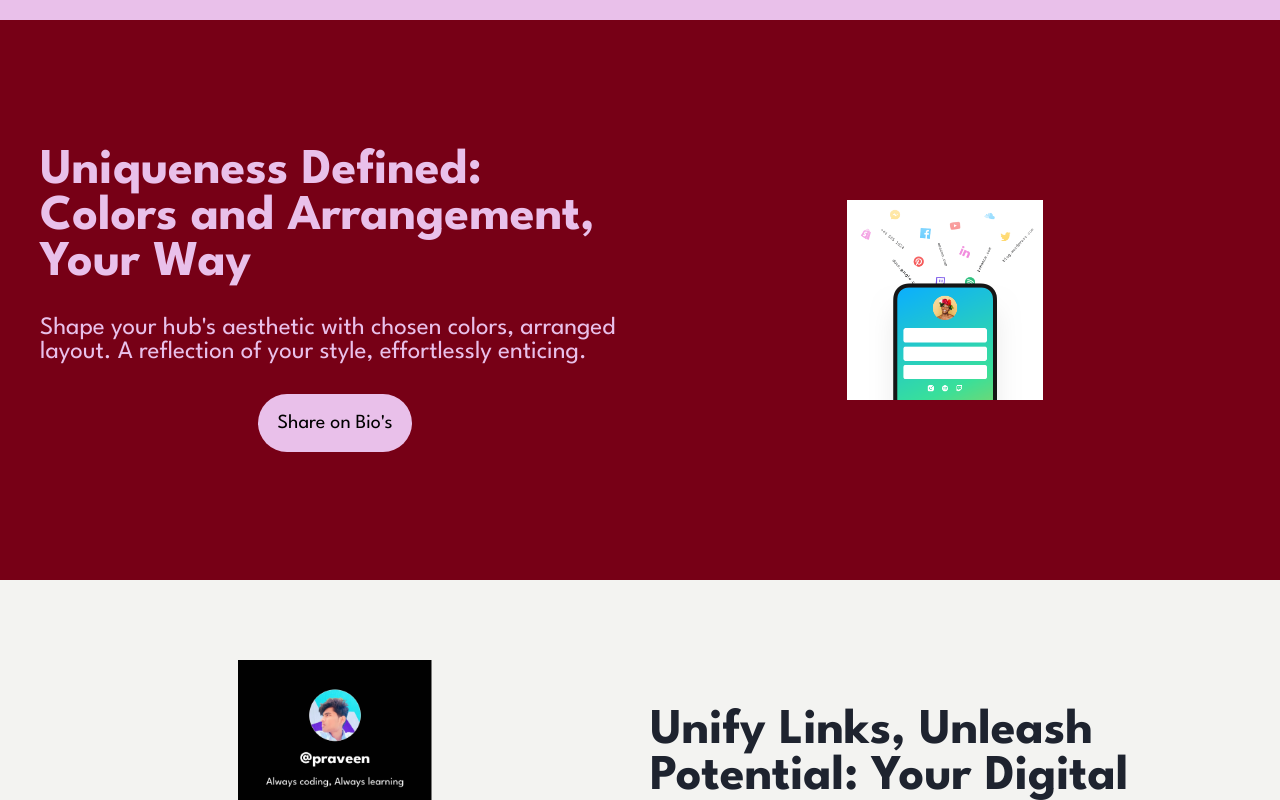
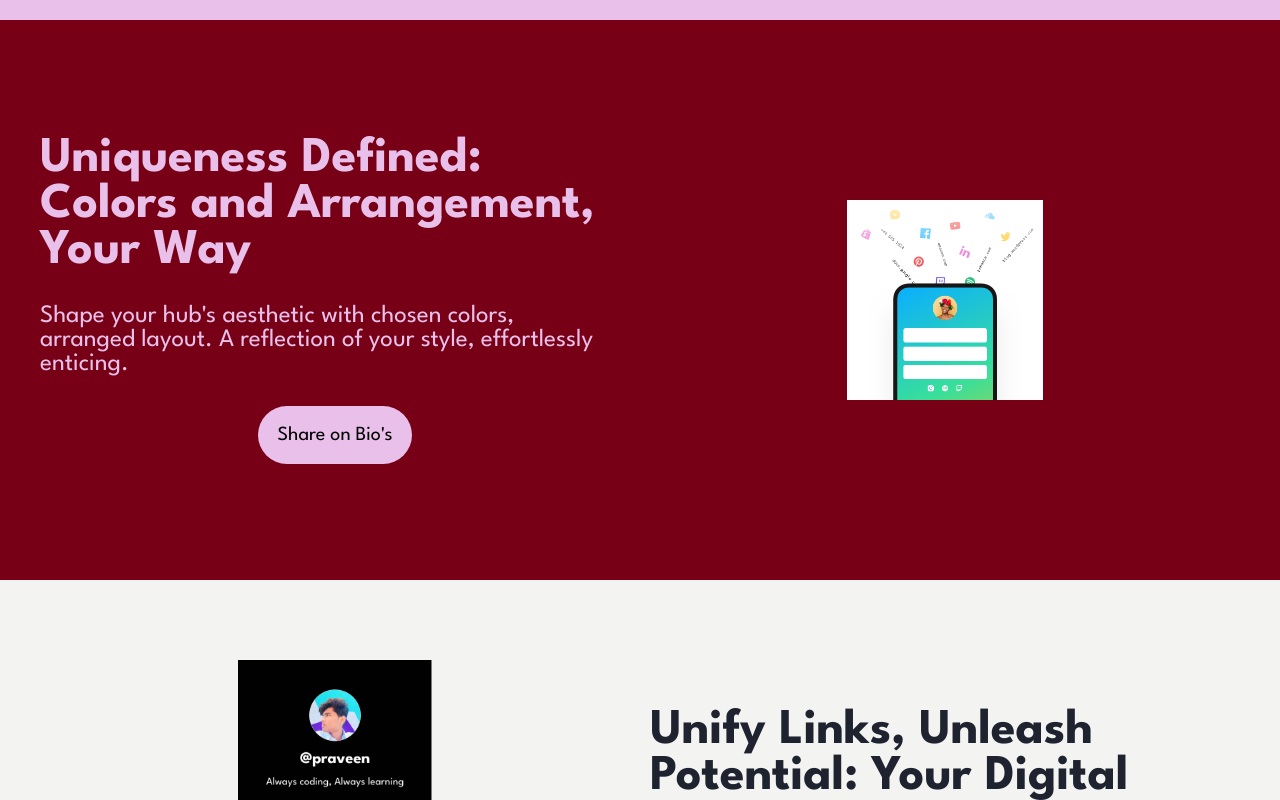
Before and after one commit to praveensubramani07/exhibit_react, a React (Create React App) app: page / in a window 1280 px wide. Shown: the part 1100-1900 px from the top of the page. Built offline with nearby package versions, Linux system fonts and the light colour scheme.

Commit message:
Update newuser.css

```diff
--- a/src/componenet/newuser.css
+++ b/src/componenet/newuser.css
@@ -54,6 +54,9 @@ button{
     border-radius: 25px;
     padding:10px;
 }
+p{
+    margin-right:30px;
+}
 @media all and (max-width:500px) {
     *{
         margin: 0;
```
